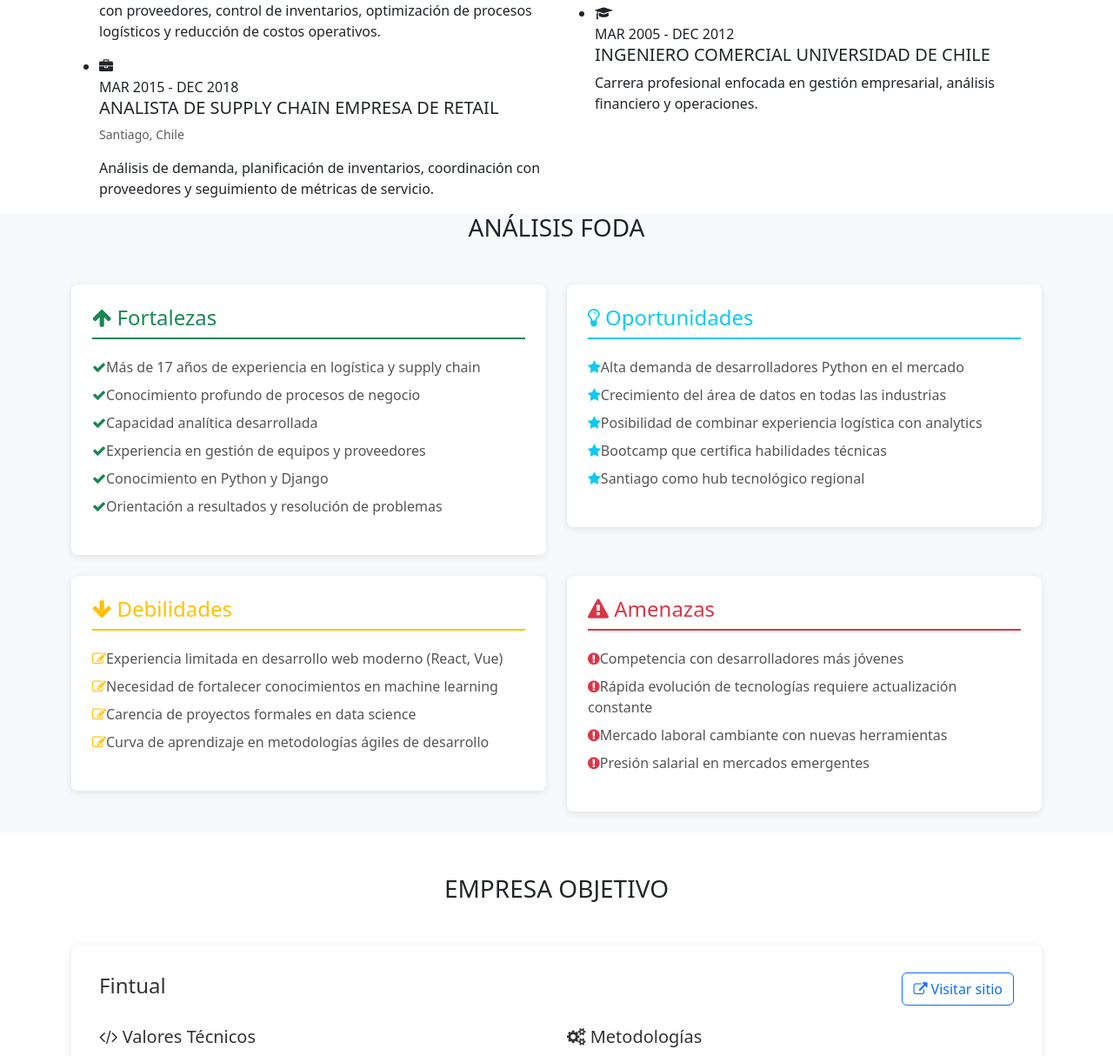
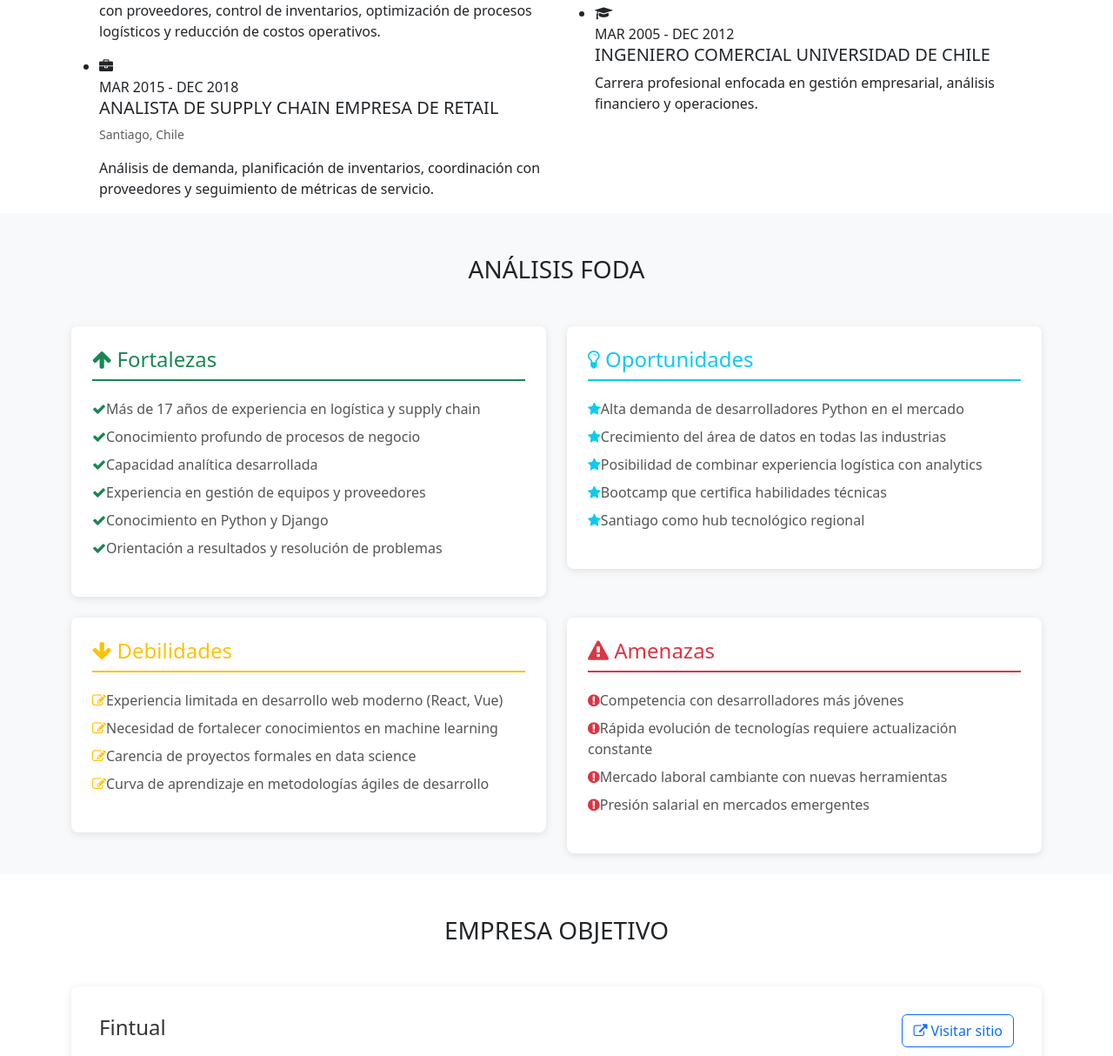
Before and after one commit to servicomf5/portafolio, a Django app: page /about/ in a window 1280 px wide. Shown: the part 1666-2880 px from the top of the page at 87% size. Run offline with Django 5.2, Linux system fonts and the light colour scheme; data comes from the database, SQL or seed files in the repository; parts of the project's set-up code (start-up, migrations or seed data) failed here and were passed over; some libraries are stand-ins or nearby versions.

Commit message:
Agregar padding-top a seccion FODA

```diff
--- a/templates/about.html
+++ b/templates/about.html
@@ -211,7 +211,7 @@
 
 <!-- FODA Section -->
 {% if foda %}
-<section class="main-content revealator-slideup revealator-once revealator-delay1" style="background-color: #f8f9fa;">
+<section class="main-content revealator-slideup revealator-once revealator-delay1" style="background-color: #f8f9fa; padding-top: 3rem;">
     <div class="container">
         <div class="row">
             <div class="col-12">
```
